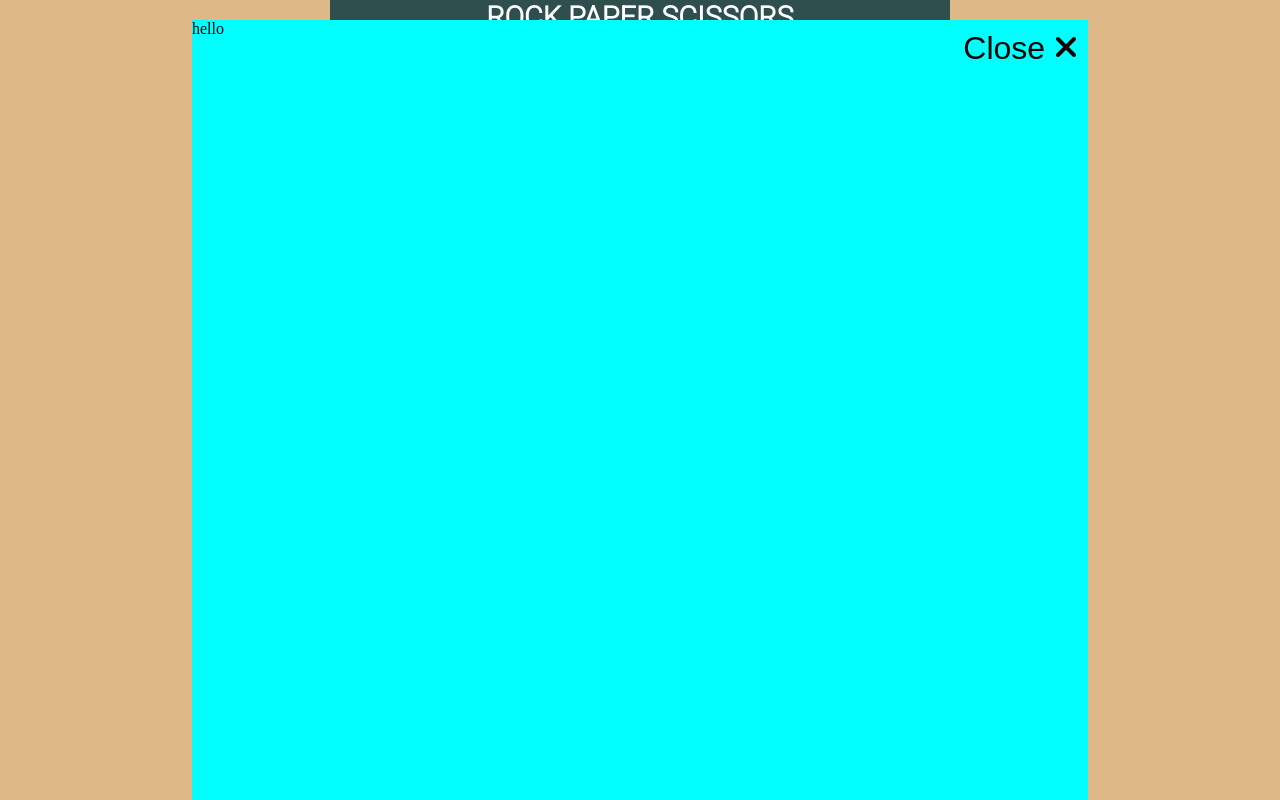
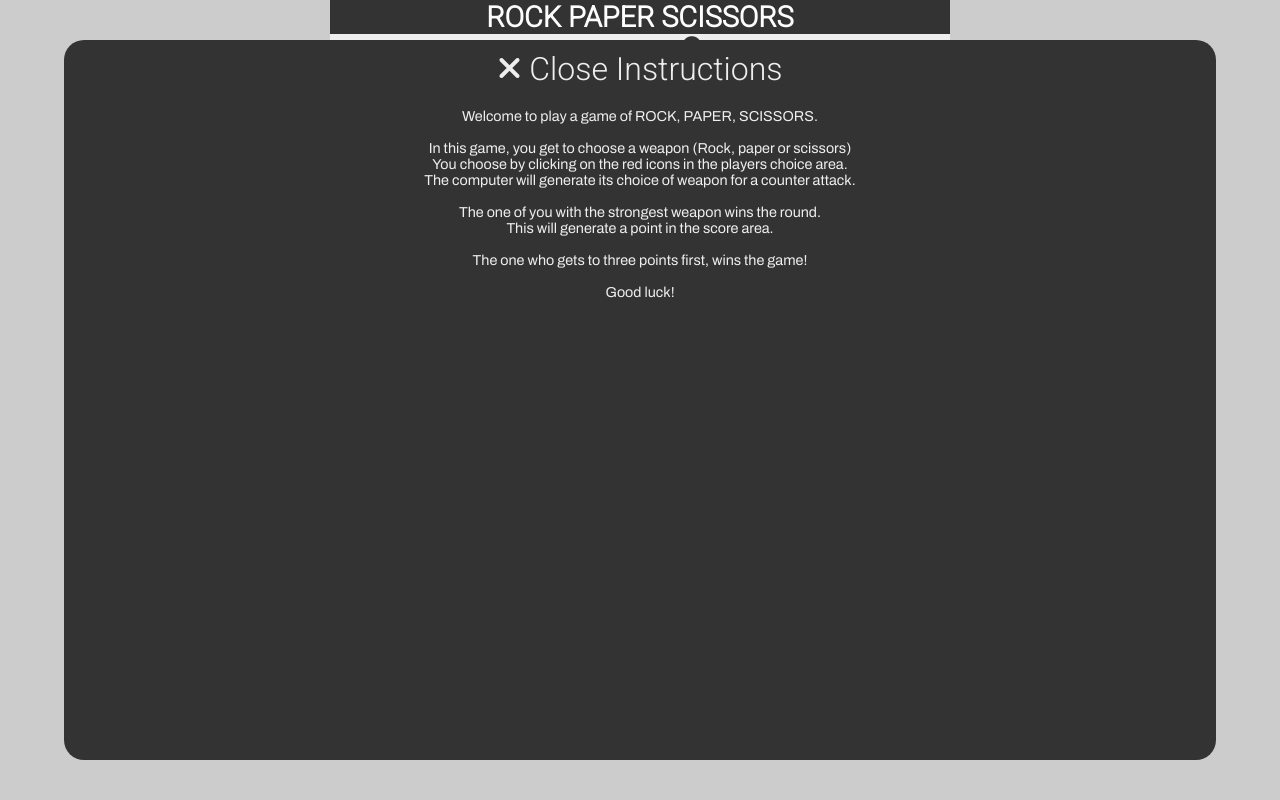
Before and after one commit to jensbrauer/rockpaperscissors, a plain HTML site: page index.html in a window 1280 px wide. Drawn offline with Linux system fonts and the light colour scheme.

Commit message:
finished layout. Added new instructions msg.

```diff
--- a/assets/css/style.css
+++ b/assets/css/style.css
@@ -8,24 +8,39 @@
 
 body {
   width:100%;
-  background-color:burlywood;
+  background-color:#CCCCCC;
   overflow:hidden;
 }
 
 #first-instructions {
   z-index: 2;
   position: absolute;
-  top: 20px;
-  bottom: 0px;
-  left: 15%;
-  background-color: aqua;
-  width: 70%;
+  top: 40px;
+  bottom: 40px;
+  left: 5%;
+  background-color:#333333;
+  width: 90%;
+  border-radius: 20px;
+  text-align: center;
+  color: #EEEEEE;
+}
+#first-instructions p{
+  font-family: Archivo, sans-serif;
+  font-size: 0.9rem;
+  padding: 10px;
+
 }
 #close-instructions {
+  font-family: Roboto, sans-serif;
+  color: #EEEEEE;
   background: none;
   padding: 10px;
   font-size: 2rem;
-  float: right;
+}
+#close-instructions:hover {
+  color: #EEEEEE;
+  background: none;
+  color: #999999;
 }
 
 #content {
@@ -42,7 +57,7 @@ body {
 h1 {
   font-size: 1.8rem;
   font-family: Roboto, sans-serif;
-  background-color: darkslategray;
+  background-color: #333333;
   color: white;
   text-align: center;
 }
@@ -56,15 +71,29 @@ h2 {
 h3 {
   font-size: 1.4rem;
   font-family: Roboto, sans-serif;
-  color: darkgray;
-  text-align: left;
+  color: #333333;
+  text-align: center;
   padding: 5px 5px 5px 10px;
+}
+h4 {
+  text-align: center;
+  font-size: 1.2rem;
+  font-family: Roboto, sans-serif;
+  color: #333333;
+  background-color: #EEEEEE;
 }
 
 #instructions {
   width: 100%;
-  font-size: 1.5rem;
-  color: blue;
+  padding: 2px;
+  font-size: 1.2rem;
+  color: #333333;
+  background-color: #EEEEEE;
+  transition: all 0.2s;
+}
+#instructions:hover {
+  color: #EEEEEE;
+  background-color: #333333;
 }
 
 
@@ -85,30 +114,27 @@ h3 {
   background-color:lightsalmon;
   border-radius: 50%;
   font-size: 1.2rem;
-  transition: all 0.3s;
+  transition: all 0.1s;
 }
 #new-game button:hover {
-  color:lightsalmon;
+  color:white;
   text-align: center;
-  height: 50px;
-  width: 50px;
-  background-color:white;
+  height: 54px;
+  width: 54px;
+  background-color:lightsalmon;
   border-radius: 50%;
-  font-size: 1.2rem;
-  border: 2px solid lightsalmon;
+  font-size: 1.3rem;
 }
 
 
 
-
 #score-card {
-  margin: 10px 0 10px 0;
-  border-radius: 10px;
+  background-color: #EEEEEE;
+  border-radius: 0 0 30px 30px;
   width: 100%;
   height: 100px;
   color: black;
   letter-spacing: 1px;
-  background-color: beige;
   display: flex;
   align-items: center;
 }
@@ -119,12 +145,13 @@ h3 {
   justify-content: center;
 }
 table {
-  background-color: aqua;
+  background-color: #333333;
+  color:#EEEEEE;
   float: left;
   width: 60%;
   text-align: center;
-  border-radius: 5px;
-  margin: 0 2px 0 2px;
+  border-radius: 20px;
+  margin: 0 2px 0 10px;
   border-spacing: 0;
 }
 #table-header {
@@ -136,9 +163,8 @@ td, th {
   font-size: 0.8rem;
   padding: 2px 0 2px 0;
 }
-th {
-  background-color: cadetblue;
-  border: 1px solid darkcyan;
+#table-head {
+  border-bottom: 1px solid black;
 }
 td {
   font-size: 1.5rem;
@@ -150,10 +176,9 @@ td {
 
 
 #game-display {
-  background-color: aqua;
-  margin: 5px 0;
-  border-radius: 0 40px 40px 40px;
-  border: 1px solid black;
+  background-color: #EEEEEE;
+  margin: 5px 0 0 0;
+  border-radius: 30px 30px 0 0;
 }
 #game-right{
   padding: 4px;
@@ -171,7 +196,7 @@ td {
   padding: 4px;
   text-align: center;
   width: 33%;
-  height: 104px;
+  height: 97px;
   margin: auto;
 }
 #game-display button {
@@ -201,14 +226,15 @@ td {
 #computer-display {
   margin-top: 0;
   color:black;
-  background-color: aquamarine;
-  border-radius: 40px 0 40px 40px;
-  border: 1px solid black;
+  background-color: #EEEEEE;
+  border-radius: 0 0 30px 30px;
 }
-#computer-display h3 {
-  color: darkgray;
-  text-align: right;
-  padding-right: 10px;
+#computer-center{
+  padding: 4px;
+  text-align: center;
+  width: 33%;
+  margin: auto;
+  vertical-align: bottom;
 }
 #computer-display button {
   color:white;
--- a/index.html
+++ b/index.html
@@ -9,8 +9,17 @@
 </head>
 <body>
     <div id="first-instructions">
-        <button id="close-instructions" onclick="instructionsToggle(true)">Close <i class="fa-solid fa-xmark"></i></button>
-        <p>hello</p>
+        <button id="close-instructions" onclick="instructionsToggle(true)">
+            <i class="fa-solid fa-xmark"></i> Close Instructions</button>
+        <p>Welcome to play a game of ROCK, PAPER, SCISSORS.
+            <br><br>In this game, you get to choose a weapon (Rock, paper or scissors)
+            <br>You choose by clicking on the red icons in the players choice area.
+            <br>The computer will generate its choice of weapon for a counter attack.
+            <br><br>The one of you with the strongest weapon wins the round.
+            <br>This will generate a point in the score area.
+            <br><br>The one who gets to three points first, wins the game!
+            <br><br> Good luck!
+        </p>
     </div>
     <div id="content">
         <header>
@@ -18,8 +27,8 @@
                 <h1>
                     ROCK PAPER SCISSORS
                 </h1>
-                <button id="instructions" onclick="instructionsToggle(false)"">
-                    INFO <i class="fa-solid fa-circle-info"></i>
+                <button id="instructions" onclick="instructionsToggle(false)">
+                    Instructions <i class="fa-solid fa-circle-info"></i>
                 </button>
             </div>
         </header>
@@ -81,22 +90,25 @@
                         </button>
                     </div>
                 </div>
+                <h4 id="win-loose-msg">Pick your weapon to battle!</h4>
                 <div id="computer-display" class="page-section">
+                    <div id="game-left">
+                    </div>
+                    <div id="computer-right">
+                        <button id="next-round-button" onclick="nextRound()">
+                            <i class="fa-solid fa-arrow-right"></i>
+                        </button>
+                        <div id="computer-msg-right">Next round</div>
+                    </div>
+                    <div id="computer-center">
+                        <button id="computers-choice-button" onclick="runRound('paper')">
+                            <i class="fa-solid fa-laptop"></i>
+                        </button>
+                        <div id="computer-msg-center">TBA</div>
+                    </div>
                     <h3>
                         Computer's choice
                     </h3>
-                    <div id="computer-right">
-                        <div id="computer-msg-right">Next round</div>
-                        <button id="next-round-button" onclick="nextRound()">
-                            <i class="fa-solid fa-arrow-right"></i>
-                        </button>
-                    </div>
-                    <div id="game-center">
-                        <div id="computer-msg-center">TBA</div>
-                        <button id="computers-choice-button" onclick="runRound('paper')">
-                            <i class="fa-solid fa-laptop"></i>
-                        </button>
-                    </div>
                 </div>
             </div>
     </div>
```
